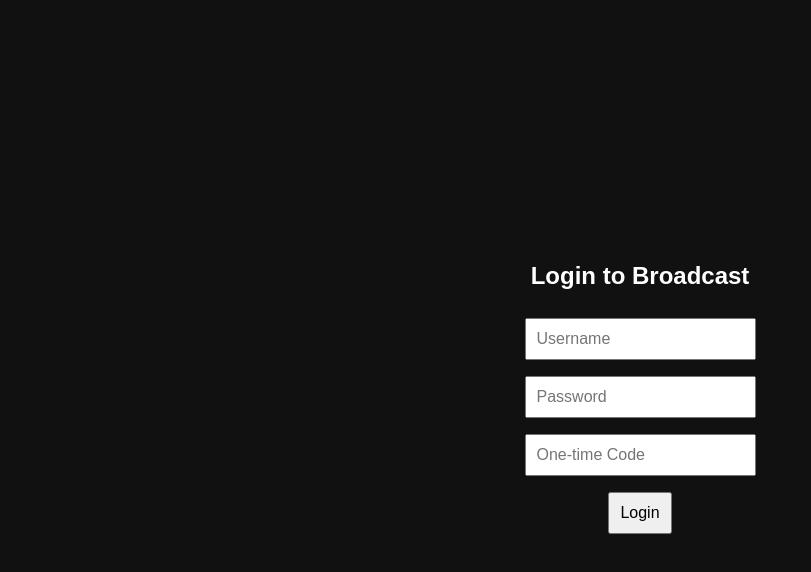
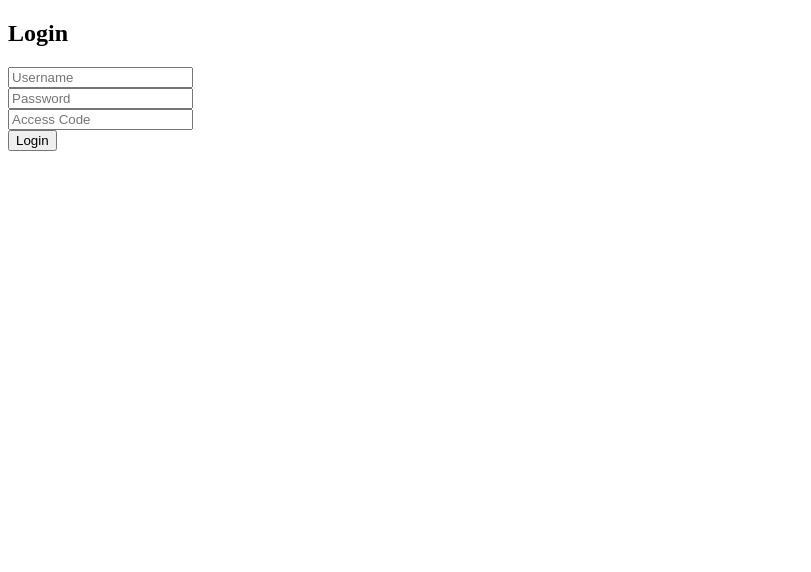
Before and after one commit to ForNowImHere/BroadCastWithMe-, a plain HTML site: page index.html in a window 1280 px wide. Shown: the whole page, without its empty margins (0-811 px from the left). Drawn offline with Linux system fonts and the light colour scheme.

Commit message:
Update index.html

```diff
--- a/index.html
+++ b/index.html
@@ -1,45 +1,68 @@
 <!DOCTYPE html>
 <html>
 <head>
-  <title>Secure Auth</title>
-  <style>
-    body { font-family: sans-serif; background: #111; color: white; display: flex; flex-direction: column; align-items: center; justify-content: center; height: 100vh; }
-    input, button { margin: 8px; padding: 10px; font-size: 16px; }
-  </style>
+    <title>Secure WebSocket</title>
 </head>
 <body>
-  <h2>Login to Broadcast</h2>
-  <input id="user" placeholder="Username">
-  <input id="pass" placeholder="Password" type="password">
-  <input id="code" placeholder="One-time Code">
-  <button onclick="connect()">Login</button>
-  <p id="status"></p>
+    <div id="auth">
+        <h2>Login</h2>
+        <input id="username" placeholder="Username"><br>
+        <input id="password" placeholder="Password"><br>
+        <input id="code" placeholder="Access Code"><br>
+        <button onclick="login()">Login</button>
+    </div>
+
+    <div id="main" style="display:none">
+        <h2>Welcome!</h2>
+        <button onclick="sendPing()">Send Ping</button>
+        <input id="echoInput" placeholder="Say something">
+        <button onclick="sendEcho()">Send Echo</button>
+        <pre id="log"></pre>
+    </div>
 
     <script>
-    function connect() {
-      const ws = new WebSocket("wss://c9c0e85af4a2.ngrok-free.app");
-      const status = document.getElementById("status");
+        let ws;
+
+        function log(msg) {
+            document.getElementById('log').textContent += msg + "\n";
+        }
+
+        function login() {
+            ws = new WebSocket("wss://c9c0e85af4a2.ngrok-free.app");
 
             ws.onopen = () => {
                 ws.send(JSON.stringify({
-          username: document.getElementById("user").value,
-          password: document.getElementById("pass").value,
+                    username: document.getElementById("username").value,
+                    password: document.getElementById("password").value,
                     code: document.getElementById("code").value
                 }));
             };
 
-      ws.onmessage = event => {
-        const data = JSON.parse(event.data);
-        if (data.type === "request_auth") return; // ignore
-        status.textContent = data.message;
-        if (data.success) status.style.color = "lightgreen";
-        else status.style.color = "red";
+            ws.onmessage = (msg) => {
+                const data = JSON.parse(msg.data);
+                if (data.type === "auth_result") {
+                    log(data.message);
+                    if (data.success) {
+                        document.getElementById("auth").style.display = "none";
+                        document.getElementById("main").style.display = "block";
+                    }
+                } else if (data.type === "pong") {
+                    log("Received pong!");
+                } else if (data.type === "echo") {
+                    log("Echo: " + data.message);
+                } else {
+                    log("Other: " + msg.data);
+                }
             };
+        }
 
-      ws.onerror = () => {
-        status.textContent = "Connection error.";
-        status.style.color = "red";
-      };
+        function sendPing() {
+            ws.send(JSON.stringify({type: "ping"}));
+        }
+
+        function sendEcho() {
+            let msg = document.getElementById("echoInput").value;
+            ws.send(JSON.stringify({type: "echo", message: msg}));
         }
     </script>
 </body>
```
Lines whose indentation alone changed are shown as unchanged.
